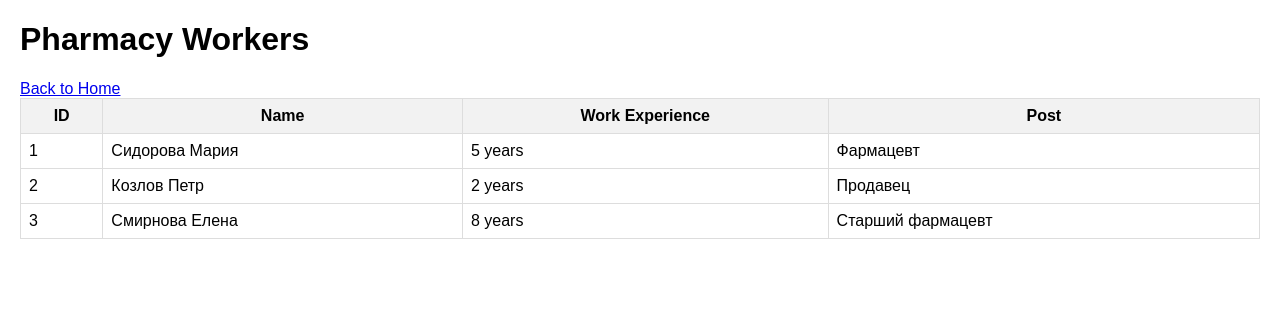
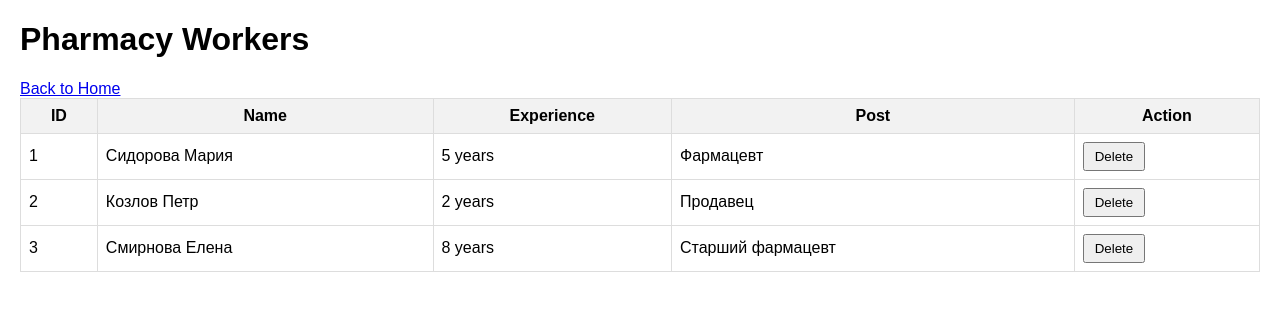
Before and after one commit to Coderavez/pharmacyweb, a PHP site: page /get_customer.php in a window 1280 px wide. Shown: the top 311 px of the page. Run offline with PHP 8.4, Linux system fonts and the light colour scheme; data comes from the database, SQL or seed files in the repository.

Commit message:
Update get_customer.php

```diff
--- a/get_customer.php
+++ b/get_customer.php
@@ -2,59 +2,70 @@
 <html lang="en">
 <head>
     <meta charset="UTF-8">
-    <meta name="viewport" content="width=device-width, initial-scale=1.0">
     <title>Pharmacy Workers</title>
     <style>
-        body {
-            font-family: Arial, sans-serif;
-            margin: 20px;
-        }
-        table {
-            width: 100%;
-            border-collapse: collapse;
-        }
-        th, td {
-            border: 1px solid #ddd;
-            padding: 8px;
-        }
-        th {
-            background-color: #f2f2f2;
-        }
+        body { font-family: Arial; margin: 20px; }
+        table { width: 100%; border-collapse: collapse; }
+        th, td { border: 1px solid #ddd; padding: 8px; }
+        th { background: #f2f2f2; }
+        button { padding: 5px 10px; }
     </style>
 </head>
 <body>
+
 <h1>Pharmacy Workers</h1>
 <a href="index.php">Back to Home</a>
+
 <?php
 include 'db_connection.php';
 
-    // Fetch workers
 $stmt = $pdo->query("SELECT * FROM trydyaga");
 $workers = $stmt->fetchAll();
+?>
 
-    if ($workers) {
-        echo "<table>
+<table>
     <thead>
         <tr>
             <th>ID</th>
             <th>Name</th>
-                        <th>Work Experience</th>
+            <th>Experience</th>
             <th>Post</th>
+            <th>Action</th>
         </tr>
     </thead>
-                <tbody>";
-        foreach ($workers as $worker) {
-            echo "<tr>
-                    <td>" . htmlspecialchars($worker['id']) . "</td>
-                    <td>" . htmlspecialchars($worker['name_worker']) . "</td>
-                    <td>" . htmlspecialchars($worker['work_experience']) . " years</td>
-                    <td>" . htmlspecialchars($worker['post']) . "</td>
-                  </tr>";
+
+    <tbody>
+    <?php foreach ($workers as $worker): ?>
+        <tr>
+            <td><?= $worker['id'] ?></td>
+            <td><?= htmlspecialchars($worker['name_worker']) ?></td>
+            <td><?= htmlspecialchars($worker['work_experience']) ?> years</td>
+            <td><?= htmlspecialchars($worker['post']) ?></td>
+            <td>
+                <button onclick="deleteWorker(<?= $worker['id'] ?>)">
+                    Delete
+                </button>
+            </td>
+        </tr>
+    <?php endforeach; ?>
+    </tbody>
+</table>
+
+<script>
+function deleteWorker(id) {
+    if (!confirm("Delete this worker?")) return;
+
+    fetch('delete_worker.php?id=' + id)
+        .then(res => res.json())
+        .then(data => {
+            if (data.success) {
+                location.reload();
+            } else {
+                alert('Delete failed');
             }
-        echo "</tbody></table>";
-    } else {
-        echo "No workers found.";
+        });
 }
-    ?>
+</script>
+
 </body>
 </html>
```
Lines whose indentation alone changed are shown as unchanged.
